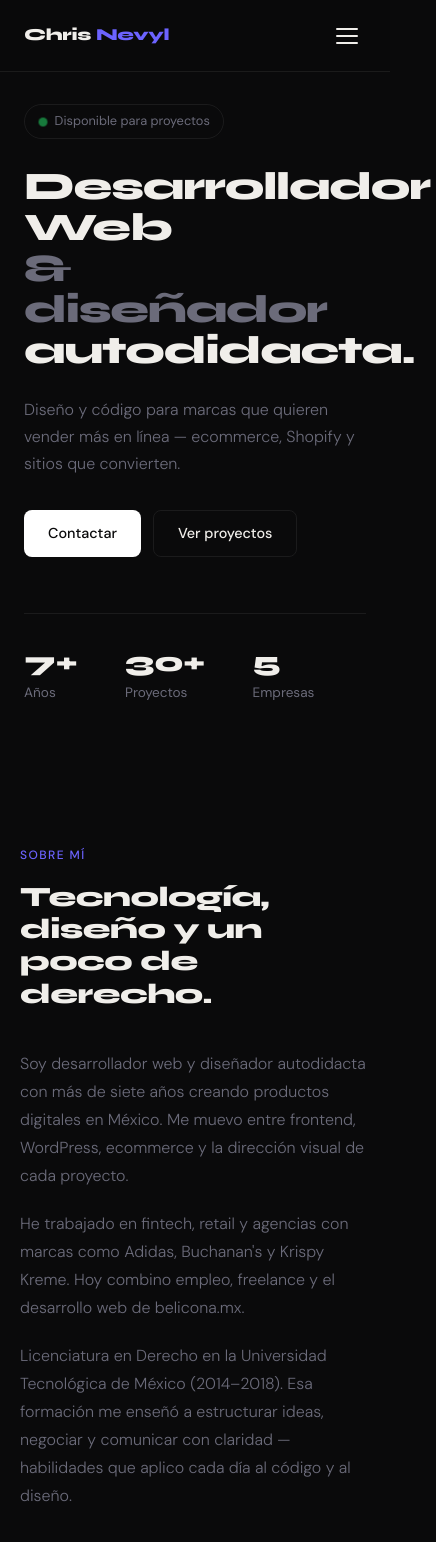
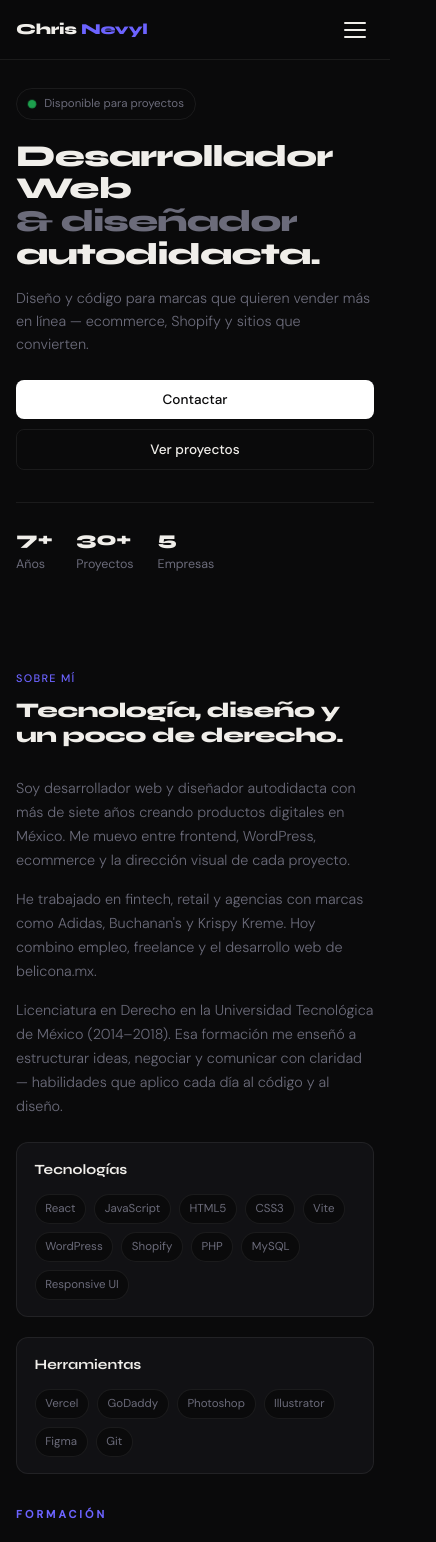
Before and after one commit to nevyl001/chrisnevyl, a React (Vite) app: page / in a window 390 px wide. Shown: the top 1542 px of the page, 436 px wide, since content can reach past the window. Built offline with nearby package versions, Linux system fonts and the light colour scheme.

Commit message:
last-changes-movil

```diff
--- a/src/App.css
+++ b/src/App.css
@@ -690,6 +690,18 @@ img {
 
 /* ─── Responsive ─── */
 @media (max-width: 768px) {
+  :root {
+    --nav-h: 60px;
+  }
+
+  .nav {
+    padding: 0 1rem;
+  }
+
+  .nav-logo {
+    font-size: 0.95rem;
+  }
+
   .nav-toggle {
     display: flex;
   }
@@ -722,40 +734,218 @@ img {
     width: 100%;
     text-align: left;
     padding: 0.75rem 0;
+    font-size: 0.85rem;
+  }
+
+  .section {
+    padding: 2.75rem 1rem;
+  }
+
+  .section-tag {
+    font-size: 0.68rem;
+    margin-bottom: 0.75rem;
+  }
+
+  .section-title {
+    font-size: clamp(1.35rem, 5.5vw, 1.85rem);
+    margin-bottom: 1.75rem;
+    max-width: none;
+    line-height: 1.2;
+  }
+
+  .btn {
+    padding: 0.7rem 1.15rem;
+    font-size: 0.85rem;
   }
 
   .hero {
-    padding-top: 2rem;
+    padding: 1.75rem 1rem 2.75rem;
     min-height: auto;
   }
 
+  .hero-badge {
+    font-size: 0.72rem;
+    margin-bottom: 1.25rem;
+    padding: 0.35rem 0.7rem;
+  }
+
   .hero-title {
-    font-size: clamp(2.25rem, 10vw, 3.5rem);
+    font-size: clamp(1.75rem, 7.5vw, 2.35rem);
+    margin-bottom: 1rem;
+    line-height: 1.08;
   }
 
   .hero-sub {
-    font-size: 1rem;
+    font-size: 0.9rem;
+    line-height: 1.6;
+    margin-bottom: 1.5rem;
   }
 
-  .section {
-    padding: 3.5rem 1.25rem;
+  .hero-actions {
+    margin-bottom: 2rem;
+    gap: 0.6rem;
+  }
+
+  .hero-stats {
+    gap: 1.25rem 2rem;
+    padding-top: 1.5rem;
+  }
+
+  .hero-stat strong {
+    font-size: 1.35rem;
+  }
+
+  .hero-stat span {
+    font-size: 0.78rem;
   }
 
   .about-grid {
     grid-template-columns: 1fr;
-    gap: 2rem;
+    gap: 1.5rem;
+  }
+
+  .about-text p {
+    font-size: 0.9rem;
+    line-height: 1.65;
+    margin-bottom: 1rem;
+  }
+
+  .skill-card {
+    padding: 1rem 1.1rem;
+  }
+
+  .skill-card h3 {
+    font-size: 0.88rem;
+    margin-bottom: 0.75rem;
+  }
+
+  .pill {
+    font-size: 0.72rem;
+    padding: 0.3rem 0.6rem;
+  }
+
+  .timeline {
+    padding-left: 1.5rem;
+  }
+
+  .timeline-dot {
+    left: -1.5rem;
+  }
+
+  .timeline-content h3 {
+    font-size: 0.95rem;
+  }
+
+  .timeline-company {
+    font-size: 0.82rem;
+  }
+
+  .timeline-desc {
+    font-size: 0.85rem;
+  }
+
+  .timeline-item {
+    padding-bottom: 2rem;
+  }
+
+  .project-card {
+    padding: 1.25rem;
+    border-radius: 12px;
+  }
+
+  .project-card h3 {
+    font-size: 1rem;
+    padding-right: 1.5rem;
+  }
+
+  .project-card > p {
+    font-size: 0.85rem;
+    margin-bottom: 1rem;
+  }
+
+  .project-arrow {
+    top: 1.15rem;
+    right: 1.15rem;
+    font-size: 1.1rem;
   }
 
   .projects-grid {
     grid-template-columns: 1fr;
+    gap: 1rem;
+  }
+
+  .contact {
+    padding-bottom: 4rem;
   }
 
   .contact-box {
-    padding: 2.5rem 1.25rem;
+    padding: 2rem 1rem;
+    border-radius: 14px;
+  }
+
+  .contact-box .section-title {
+    font-size: clamp(1.25rem, 5vw, 1.6rem);
+  }
+
+  .contact-text {
+    font-size: 0.88rem;
+    margin-bottom: 1.25rem;
+  }
+
+  .contact-email {
+    font-size: clamp(0.82rem, 3.2vw, 1rem);
+    word-break: break-word;
+    line-height: 1.4;
+    margin-bottom: 1.5rem;
+    max-width: 100%;
+  }
+
+  .contact-handle {
+    font-size: 0.72rem;
+    width: 100%;
+    text-align: center;
+    margin-left: 0;
+    margin-top: 0.25rem;
+  }
+
+  .contact-socials {
+    gap: 0.5rem;
   }
 
   .footer {
     flex-direction: column;
     align-items: flex-start;
+    padding: 1.5rem 1rem 2.5rem;
+  }
+
+  .footer-copy {
+    font-size: 0.75rem;
+    line-height: 1.5;
   }
 }
+
+@media (max-width: 480px) {
+  .hero-title {
+    font-size: clamp(1.55rem, 8vw, 1.9rem);
+  }
+
+  .section-title {
+    font-size: 1.3rem;
+  }
+
+  .hero-stat strong {
+    font-size: 1.2rem;
+  }
+
+  .hero-stats {
+    gap: 1rem 1.5rem;
+  }
+
+  .hero-actions .btn {
+    width: 100%;
+  }
+
+  .contact-email {
+    font-size: 0.8rem;
+  }
+}
--- a/src/components/About.module.css
+++ b/src/components/About.module.css
@@ -56,8 +56,35 @@
 }
 
 @media (max-width: 768px) {
+  .formation {
+    margin-top: 2rem;
+  }
+
+  .formationLabel {
+    font-size: 0.68rem;
+    letter-spacing: 0.28em;
+  }
+
   .formationGrid {
     grid-template-columns: repeat(2, 1fr);
+    gap: 10px;
+    margin-top: 20px;
+  }
+
+  .eduCard {
+    padding: 14px 16px;
+  }
+
+  .eduInstitution {
+    font-size: 0.8rem;
+  }
+
+  .eduField {
+    font-size: 0.76rem;
+  }
+
+  .eduPeriod {
+    font-size: 0.7rem;
   }
 }
 
```
